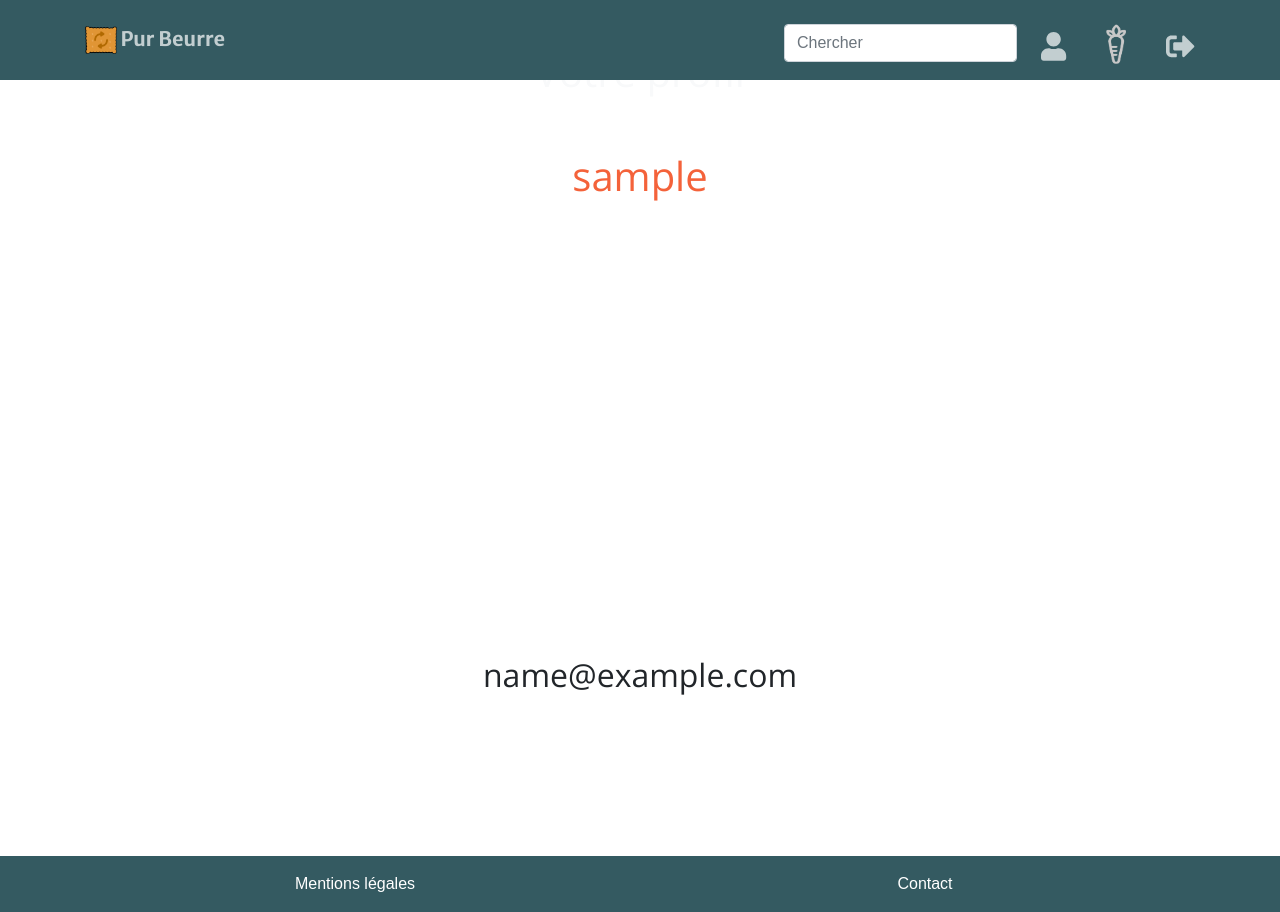
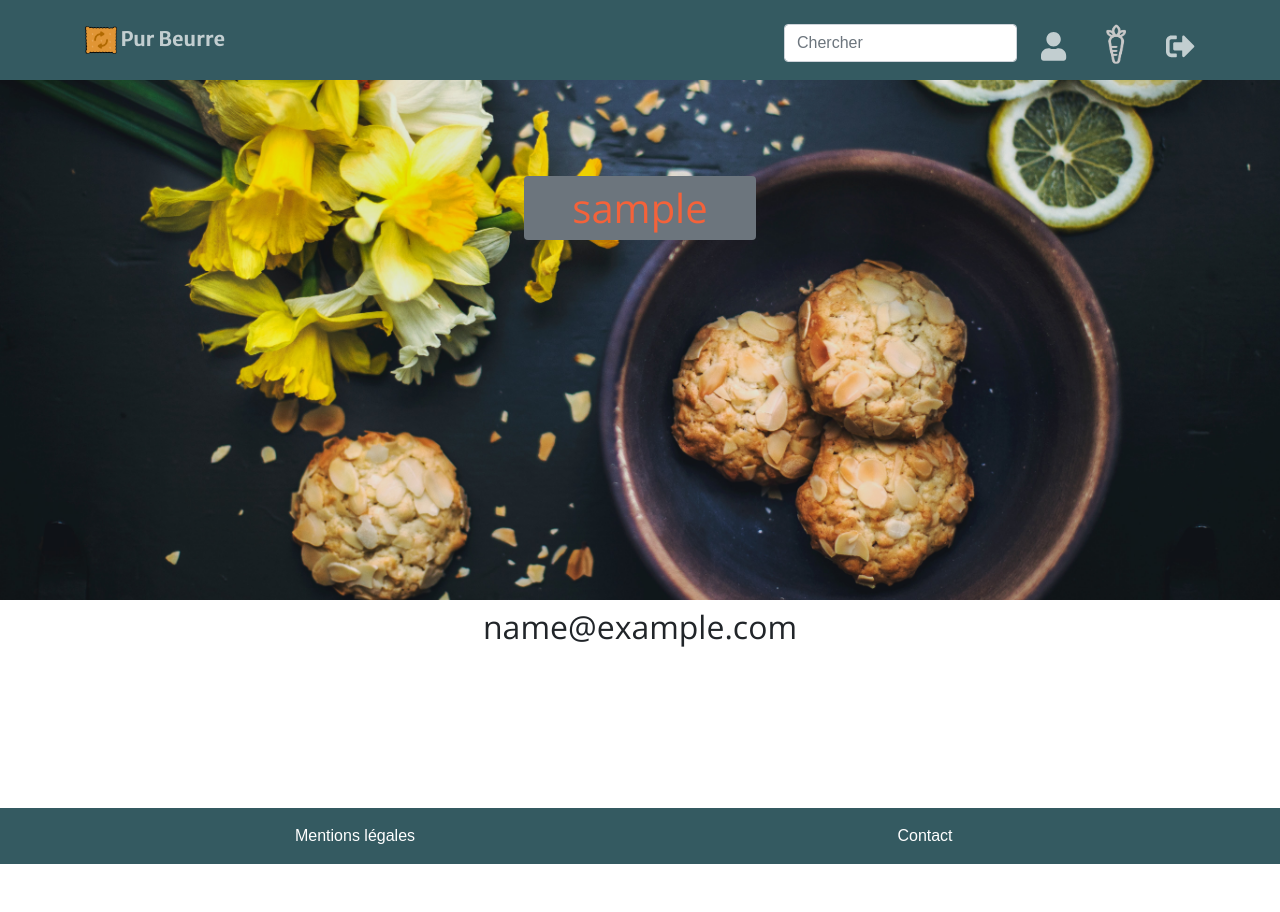
Before and after one commit to Tony380/Projet8, a Django app: page /user/profile in a window 1280 px wide. After the commit the page ends 864 px from the top, so only its background shows below. Run offline with Django 3.2, Linux system fonts and the light colour scheme; the visitor is signed in with stand-in values (Sample User, id 1); some libraries are stand-ins or nearby versions; some web fonts are replaced.

Commit message:
Formulaire user login logout profile

```diff
--- a/purbeurre/static/css/style.css
+++ b/purbeurre/static/css/style.css
@@ -52,3 +52,13 @@ footer a{
     width: 100px;
     height : 170px;
 }
+
+#login {
+    padding-top: 8rem;
+    padding-bottom: calc(10rem - 4.5rem);
+    background-image: url("../img/olenka-kotyk.jpg");
+    background-position: center;
+    background-repeat: no-repeat;
+    background-attachment: scroll;
+    background-size: cover;
+}
--- a/purbeurre/templates/user/profile.html
+++ b/purbeurre/templates/user/profile.html
@@ -5,12 +5,7 @@
 <section id="login" class="h-75">
     <div class="container">
         <div class="row justify-content-center text-primary mt-5">
-            <h1 class="text-light">Votre profil</h1>
-        </div>
-    </div>
-    <div class="container">
-        <div class="row justify-content-center text-primary mt-5">
-            <h1>{{ user.username }}</h1>
+            <h1 class="bg-secondary px-5 py-2 rounded">{{ user.username }}</h1>
         </div>
     </div>
 </section>
```
